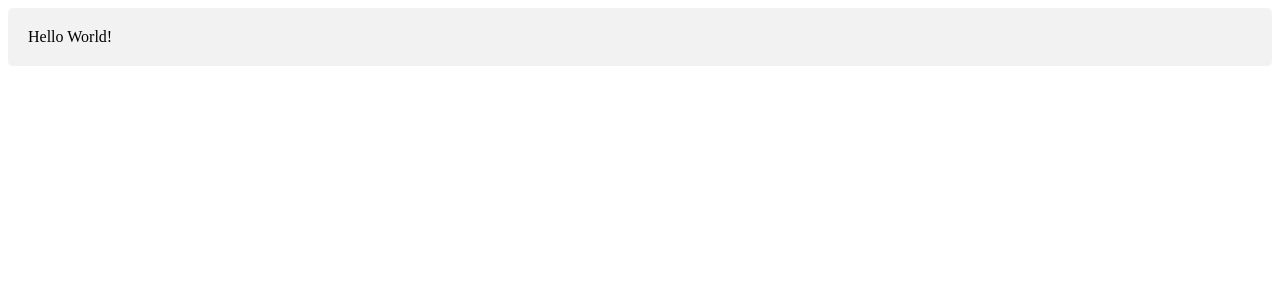
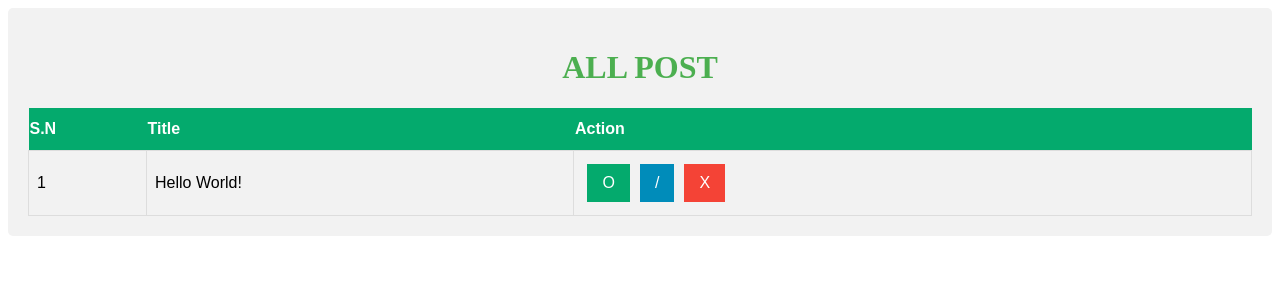
Before and after one commit to Fernanda019/tutorial1, a Vue app: page /posts in a window 1280 px wide. Shown: the top 300 px of the page. Built offline with nearby package versions, Linux system fonts and the light colour scheme.

Commit message:
Configuracion inicial de rutas

```diff
--- a/src/App.vue
+++ b/src/App.vue
@@ -1,12 +1,10 @@
 <script setup>
-// script section
+import { RouterView } from 'vue-router';
 </script>
 
 <template>
-  <!-- template section  -->
-   Hello World!
+  <RouterView />
 </template>
 
 <style scoped>
-/* style section */
 </style>
--- /dev/null
+++ b/src/components/Posts.vue
@@ -0,0 +1,22 @@
+<template>
+    <h1>All Post</h1>
+
+    <table id="posts">
+        <tr>
+            <th>S.N</th>
+            <th>Title</th>
+            <th>Action</th>
+        </tr>
+
+        <tr>
+            <td>1</td>
+            <td>Hello World!</td>
+
+            <td>
+                <button class="btn btn-green">O</button>
+                <button class="btn btn-blue">/</button>
+                <button class="btn btn-red">X</button>
+            </td>
+        </tr>
+    </table>
+</template>
--- /dev/null
+++ b/src/pages/Home.vue
@@ -0,0 +1,12 @@
+<script setup>
+import { RouterLink } from 'vue-router';
+</script>
+
+<template>
+    <div class="center-container">
+        <h1>Welcome to Vue Post CRUD tutorial.</h1>
+        <RouterLink :to="`/posts`" class="btn btn-green">
+            Go To Posts
+        </RouterLink>
+    </div>
+</template>
```
Also changed, not shown: src/main.js (+8 -3 lines), src/router/index.js (added, +15 -0 lines).
